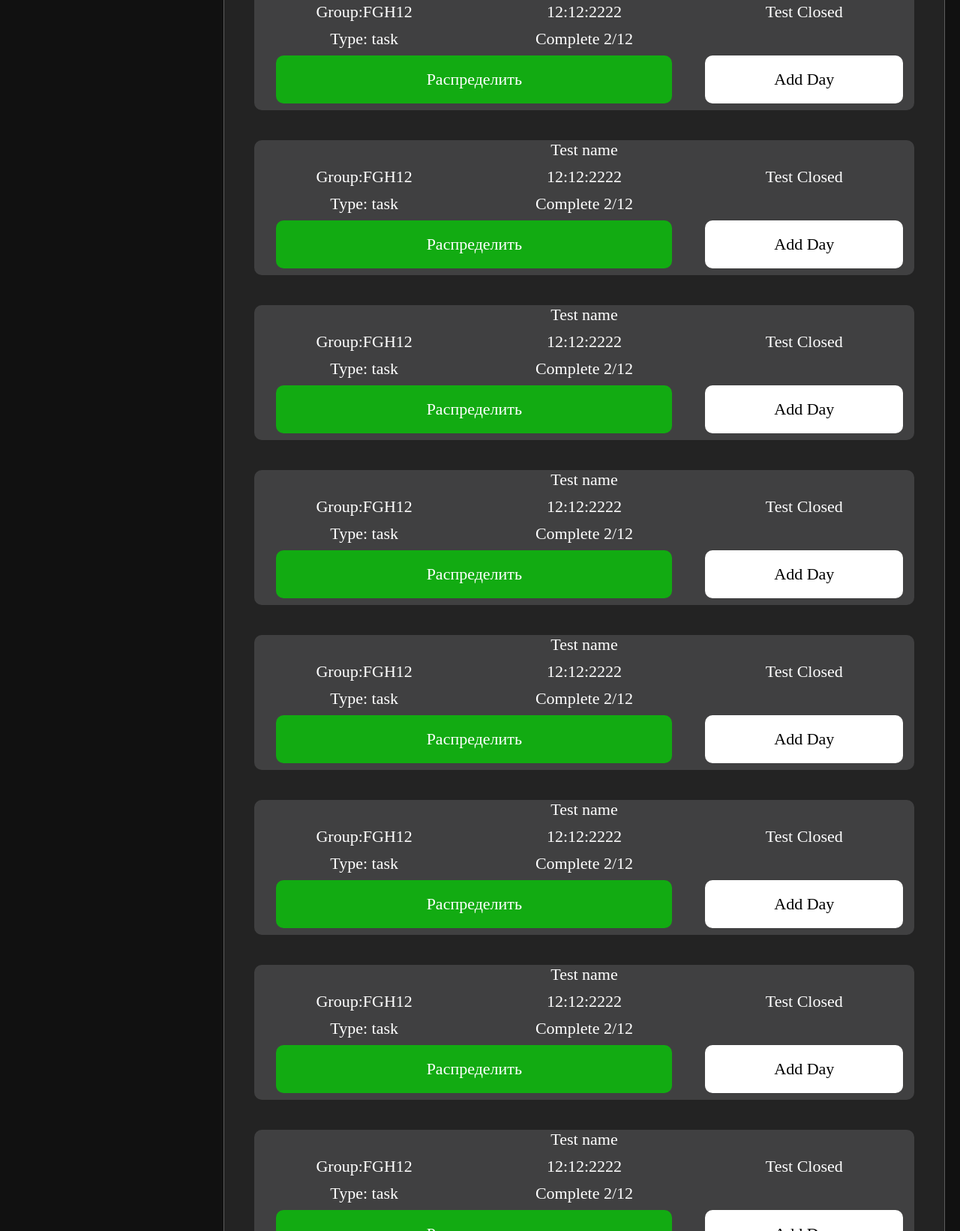
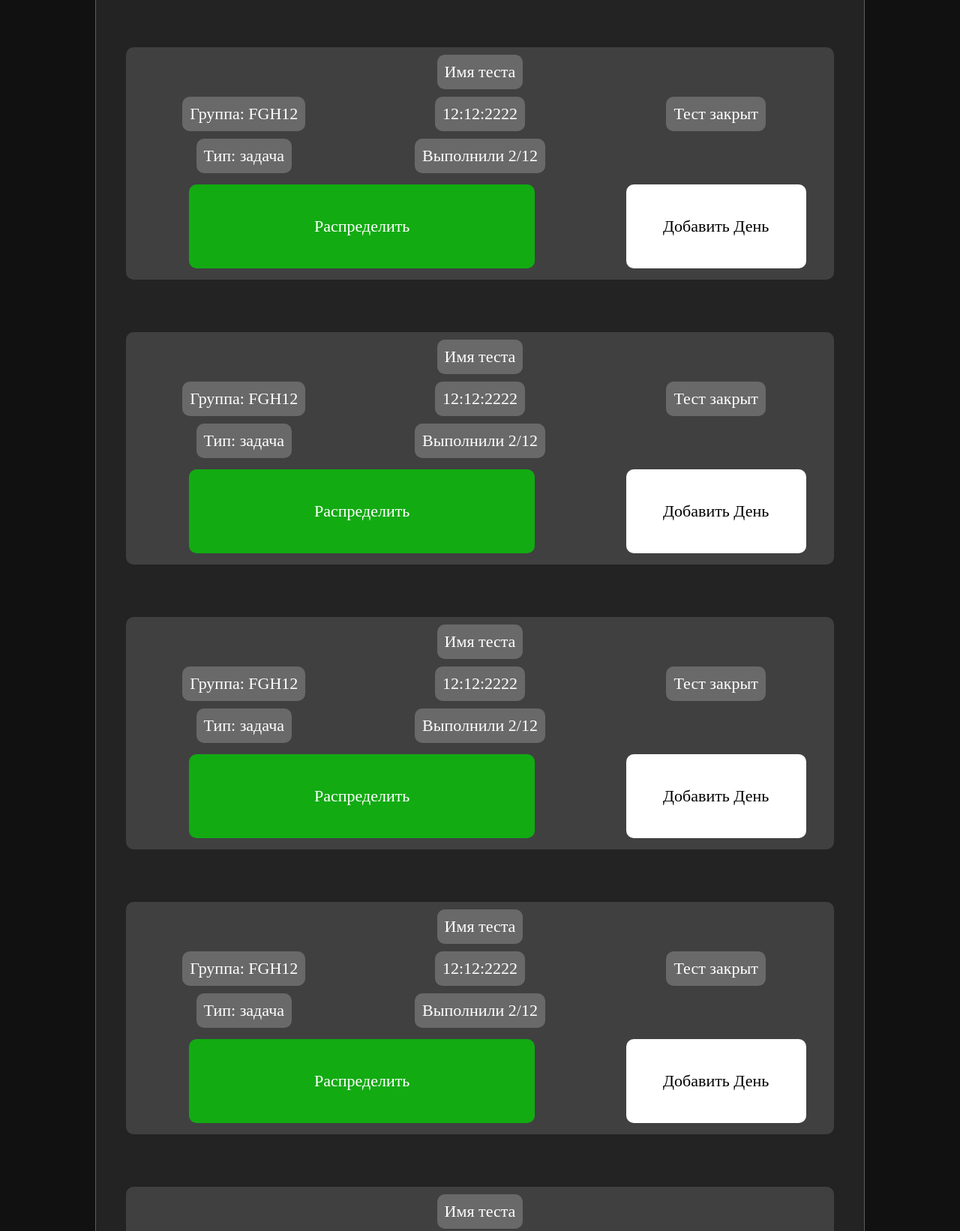
Before and after one commit to I-Bio/STest, a plain HTML site: page index.html in a window 1280 px wide. Shown: the part 834-2476 px from the top of the page at 75% size. Drawn offline with Linux system fonts and the light colour scheme.

Commit message:
Add files via upload

```diff
--- a/index.html
+++ b/index.html
@@ -1,5 +1,5 @@
 <!DOCTYPE html>
-<html lang="en">
+<html lang="ru">
 <head>
     <meta charset="UTF-8">
     <title>Test</title>
@@ -20,6 +20,7 @@
                 </label>
 
             <ul class="menu__box">
+                <li class="Zaglyshka"></li>
                 <li><a class="menu__item" href="#">
                     <svg class="bi me-2" width="16" height="16" fill="#ffffff">
                         <use xlink:href="bootstrap-icons.svg#grid"></use>
@@ -36,7 +37,7 @@
                     <svg class="bi me-2" width="16" height="16" fill="#ffffff">
                         <use xlink:href="bootstrap-icons.svg#grid"></use>
                     </svg>Распределить студентов</a></li>
-                <li><a class="menu__item log_out" href="#">LOG_OUT</a></li>
+                <li class="log_out"><a class="menu__item" href="#">LOG_OUT</a></li>
             </ul>
             </div>
         </div>
@@ -44,134 +45,146 @@
     <main>
         <div class="main_container">
             <div class="container_item">
-                <div class="test-name mrgB-10">Test name</div>
-                <div class="group-name mrgB-10">Group:FGH12</div>
-                <div class="date-close mrgB-10">12:12:2222</div>
-                <div class="test-closed mrgB-10">Test Closed</div>
-                <div class="quest-type mrgB-10">Type: task</div>
-                <div class="count-complete mrgB-10">Complete 2/12</div>
-                <div class="btn-distribute mrgB-10">Распределить<a class="distribute-a" href="#"></a> </div>
-                <div class="add-day mrgB-10">Add Day</div>
+                <div class="test-name mrgB-10 mrgT10 pdn-10 bckgrDmGr">Имя теста</div>
+                <div class="group-name mrgB-10 pdn-10 bckgrDmGr">Группа: FGH12</div>
+                <div class="date-close mrgB-10 pdn-10 bckgrDmGr">12:12:2222</div>
+                <div class="test-closed mrgB-10 pdn-10 bckgrDmGr">Тест закрыт</div>
+                <div class="quest-type mrgB-10 pdn-10 bckgrDmGr">Тип: задача</div>
+                <div class="count-complete mrgB-10 pdn-10 bckgrDmGr">Выполнили 2/12</div>
+                <div class="btn-distribute mrgB-10 pdn-10">Распределить<a class="distribute-a" href="#"></a> </div>
+                <div class="add-day mrgB-10 pdn-10">Добавить День</div>
             </div>
         </div>
         <div class="main_container">
             <div class="container_item">
-                <div class="test-name mrgB-10">Test name</div>
-                <div class="group-name mrgB-10">Group:FGH12</div>
-                <div class="date-close mrgB-10">12:12:2222</div>
-                <div class="test-closed mrgB-10">Test Closed</div>
-                <div class="quest-type mrgB-10">Type: task</div>
-                <div class="count-complete mrgB-10">Complete 2/12</div>
-                <div class="btn-distribute mrgB-10">Распределить<a class="distribute-a" href="#"></a> </div>
-                <div class="add-day mrgB-10">Add Day</div>
+                <div class="test-name mrgB-10 mrgT10 pdn-10 bckgrDmGr">Имя теста</div>
+                <div class="group-name mrgB-10 pdn-10 bckgrDmGr">Группа: FGH12</div>
+                <div class="date-close mrgB-10 pdn-10 bckgrDmGr">12:12:2222</div>
+                <div class="test-closed mrgB-10 pdn-10 bckgrDmGr">Тест закрыт</div>
+                <div class="quest-type mrgB-10 pdn-10 bckgrDmGr">Тип: задача</div>
+                <div class="count-complete mrgB-10 pdn-10 bckgrDmGr">Выполнили 2/12</div>
+                <div class="btn-distribute mrgB-10 pdn-10">Распределить<a class="distribute-a" href="#"></a> </div>
+                <div class="add-day mrgB-10 pdn-10">Добавить День</div>
             </div>
         </div>
         <div class="main_container">
             <div class="container_item">
-                <div class="test-name mrgB-10">Test name</div>
-                <div class="group-name mrgB-10">Group:FGH12</div>
-                <div class="date-close mrgB-10">12:12:2222</div>
-                <div class="test-closed mrgB-10">Test Closed</div>
-                <div class="quest-type mrgB-10">Type: task</div>
-                <div class="count-complete mrgB-10">Complete 2/12</div>
-                <div class="btn-distribute mrgB-10">Распределить<a class="distribute-a" href="#"></a> </div>
-                <div class="add-day mrgB-10">Add Day</div>
+                <div class="test-name mrgB-10 mrgT10 pdn-10 bckgrDmGr">Имя теста</div>
+                <div class="group-name mrgB-10 pdn-10 bckgrDmGr">Группа: FGH12</div>
+                <div class="date-close mrgB-10 pdn-10 bckgrDmGr">12:12:2222</div>
+                <div class="test-closed mrgB-10 pdn-10 bckgrDmGr">Тест закрыт</div>
+                <div class="quest-type mrgB-10 pdn-10 bckgrDmGr">Тип: задача</div>
+                <div class="count-complete mrgB-10 pdn-10 bckgrDmGr">Выполнили 2/12</div>
+                <div class="btn-distribute mrgB-10 pdn-10">Распределить<a class="distribute-a" href="#"></a> </div>
+                <div class="add-day mrgB-10 pdn-10">Добавить День</div>
             </div>
         </div>
         <div class="main_container">
             <div class="container_item">
-                <div class="test-name mrgB-10">Test name</div>
-                <div class="group-name mrgB-10">Group:FGH12</div>
-                <div class="date-close mrgB-10">12:12:2222</div>
-                <div class="test-closed mrgB-10">Test Closed</div>
-                <div class="quest-type mrgB-10">Type: task</div>
-                <div class="count-complete mrgB-10">Complete 2/12</div>
-                <div class="btn-distribute mrgB-10">Распределить<a class="distribute-a" href="#"></a> </div>
-                <div class="add-day mrgB-10">Add Day</div>
+                <div class="test-name mrgB-10 mrgT10 pdn-10 bckgrDmGr">Имя теста</div>
+                <div class="group-name mrgB-10 pdn-10 bckgrDmGr">Группа: FGH12</div>
+                <div class="date-close mrgB-10 pdn-10 bckgrDmGr">12:12:2222</div>
+                <div class="test-closed mrgB-10 pdn-10 bckgrDmGr">Тест закрыт</div>
+                <div class="quest-type mrgB-10 pdn-10 bckgrDmGr">Тип: задача</div>
+                <div class="count-complete mrgB-10 pdn-10 bckgrDmGr">Выполнили 2/12</div>
+                <div class="btn-distribute mrgB-10 pdn-10">Распределить<a class="distribute-a" href="#"></a> </div>
+                <div class="add-day mrgB-10 pdn-10">Добавить День</div>
             </div>
         </div>
         <div class="main_container">
             <div class="container_item">
-                <div class="test-name mrgB-10">Test name</div>
-                <div class="group-name mrgB-10">Group:FGH12</div>
-                <div class="date-close mrgB-10">12:12:2222</div>
-                <div class="test-closed mrgB-10">Test Closed</div>
-                <div class="quest-type mrgB-10">Type: task</div>
-                <div class="count-complete mrgB-10">Complete 2/12</div>
-                <div class="btn-distribute mrgB-10">Распределить<a class="distribute-a" href="#"></a> </div>
-                <div class="add-day mrgB-10">Add Day</div>
+                <div class="test-name mrgB-10 mrgT10 pdn-10 bckgrDmGr">Имя теста</div>
+                <div class="group-name mrgB-10 pdn-10 bckgrDmGr">Группа: FGH12</div>
+                <div class="date-close mrgB-10 pdn-10 bckgrDmGr">12:12:2222</div>
+                <div class="test-closed mrgB-10 pdn-10 bckgrDmGr">Тест закрыт</div>
+                <div class="quest-type mrgB-10 pdn-10 bckgrDmGr">Тип: задача</div>
+                <div class="count-complete mrgB-10 pdn-10 bckgrDmGr">Выполнили 2/12</div>
+                <div class="btn-distribute mrgB-10 pdn-10">Распределить<a class="distribute-a" href="#"></a> </div>
+                <div class="add-day mrgB-10 pdn-10">Добавить День</div>
             </div>
         </div>
         <div class="main_container">
             <div class="container_item">
-                <div class="test-name mrgB-10">Test name</div>
-                <div class="group-name mrgB-10">Group:FGH12</div>
-                <div class="date-close mrgB-10">12:12:2222</div>
-                <div class="test-closed mrgB-10">Test Closed</div>
-                <div class="quest-type mrgB-10">Type: task</div>
-                <div class="count-complete mrgB-10">Complete 2/12</div>
-                <div class="btn-distribute mrgB-10">Распределить<a class="distribute-a" href="#"></a> </div>
-                <div class="add-day mrgB-10">Add Day</div>
+                <div class="test-name mrgB-10 mrgT10 pdn-10 bckgrDmGr">Имя теста</div>
+                <div class="group-name mrgB-10 pdn-10 bckgrDmGr">Группа: FGH12</div>
+                <div class="date-close mrgB-10 pdn-10 bckgrDmGr">12:12:2222</div>
+                <div class="test-closed mrgB-10 pdn-10 bckgrDmGr">Тест закрыт</div>
+                <div class="quest-type mrgB-10 pdn-10 bckgrDmGr">Тип: задача</div>
+                <div class="count-complete mrgB-10 pdn-10 bckgrDmGr">Выполнили 2/12</div>
+                <div class="btn-distribute mrgB-10 pdn-10">Распределить<a class="distribute-a" href="#"></a> </div>
+                <div class="add-day mrgB-10 pdn-10">Добавить День</div>
             </div>
         </div>
         <div class="main_container">
             <div class="container_item">
-                <div class="test-name mrgB-10">Test name</div>
-                <div class="group-name mrgB-10">Group:FGH12</div>
-                <div class="date-close mrgB-10">12:12:2222</div>
-                <div class="test-closed mrgB-10">Test Closed</div>
-                <div class="quest-type mrgB-10">Type: task</div>
-                <div class="count-complete mrgB-10">Complete 2/12</div>
-                <div class="btn-distribute mrgB-10">Распределить<a class="distribute-a" href="#"></a> </div>
-                <div class="add-day mrgB-10">Add Day</div>
+                <div class="test-name mrgB-10 mrgT10 pdn-10 bckgrDmGr">Имя теста</div>
+                <div class="group-name mrgB-10 pdn-10 bckgrDmGr">Группа: FGH12</div>
+                <div class="date-close mrgB-10 pdn-10 bckgrDmGr">12:12:2222</div>
+                <div class="test-closed mrgB-10 pdn-10 bckgrDmGr">Тест закрыт</div>
+                <div class="quest-type mrgB-10 pdn-10 bckgrDmGr">Тип: задача</div>
+                <div class="count-complete mrgB-10 pdn-10 bckgrDmGr">Выполнили 2/12</div>
+                <div class="btn-distribute mrgB-10 pdn-10">Распределить<a class="distribute-a" href="#"></a> </div>
+                <div class="add-day mrgB-10 pdn-10">Добавить День</div>
             </div>
         </div>
         <div class="main_container">
             <div class="container_item">
-                <div class="test-name mrgB-10">Test name</div>
-                <div class="group-name mrgB-10">Group:FGH12</div>
-                <div class="date-close mrgB-10">12:12:2222</div>
-                <div class="test-closed mrgB-10">Test Closed</div>
-                <div class="quest-type mrgB-10">Type: task</div>
-                <div class="count-complete mrgB-10">Complete 2/12</div>
-                <div class="btn-distribute mrgB-10">Распределить<a class="distribute-a" href="#"></a> </div>
-                <div class="add-day mrgB-10">Add Day</div>
+                <div class="test-name mrgB-10 mrgT10 pdn-10 bckgrDmGr">Имя теста</div>
+                <div class="group-name mrgB-10 pdn-10 bckgrDmGr">Группа: FGH12</div>
+                <div class="date-close mrgB-10 pdn-10 bckgrDmGr">12:12:2222</div>
+                <div class="test-closed mrgB-10 pdn-10 bckgrDmGr">Тест закрыт</div>
+                <div class="quest-type mrgB-10 pdn-10 bckgrDmGr">Тип: задача</div>
+                <div class="count-complete mrgB-10 pdn-10 bckgrDmGr">Выполнили 2/12</div>
+                <div class="btn-distribute mrgB-10 pdn-10">Распределить<a class="distribute-a" href="#"></a> </div>
+                <div class="add-day mrgB-10 pdn-10">Добавить День</div>
             </div>
         </div>
         <div class="main_container">
             <div class="container_item">
-                <div class="test-name mrgB-10">Test name</div>
-                <div class="group-name mrgB-10">Group:FGH12</div>
-                <div class="date-close mrgB-10">12:12:2222</div>
-                <div class="test-closed mrgB-10">Test Closed</div>
-                <div class="quest-type mrgB-10">Type: task</div>
-                <div class="count-complete mrgB-10">Complete 2/12</div>
-                <div class="btn-distribute mrgB-10">Распределить<a class="distribute-a" href="#"></a> </div>
-                <div class="add-day mrgB-10">Add Day</div>
+                <div class="test-name mrgB-10 mrgT10 pdn-10 bckgrDmGr">Имя теста</div>
+                <div class="group-name mrgB-10 pdn-10 bckgrDmGr">Группа: FGH12</div>
+                <div class="date-close mrgB-10 pdn-10 bckgrDmGr">12:12:2222</div>
+                <div class="test-closed mrgB-10 pdn-10 bckgrDmGr">Тест закрыт</div>
+                <div class="quest-type mrgB-10 pdn-10 bckgrDmGr">Тип: задача</div>
+                <div class="count-complete mrgB-10 pdn-10 bckgrDmGr">Выполнили 2/12</div>
+                <div class="btn-distribute mrgB-10 pdn-10">Распределить<a class="distribute-a" href="#"></a> </div>
+                <div class="add-day mrgB-10 pdn-10">Добавить День</div>
             </div>
         </div>
         <div class="main_container">
             <div class="container_item">
-                <div class="test-name mrgB-10">Test name</div>
-                <div class="group-name mrgB-10">Group:FGH12</div>
-                <div class="date-close mrgB-10">12:12:2222</div>
-                <div class="test-closed mrgB-10">Test Closed</div>
-                <div class="quest-type mrgB-10">Type: task</div>
-                <div class="count-complete mrgB-10">Complete 2/12</div>
-                <div class="btn-distribute mrgB-10">Распределить<a class="distribute-a" href="#"></a> </div>
-                <div class="add-day mrgB-10">Add Day</div>
+                <div class="test-name mrgB-10 mrgT10 pdn-10 bckgrDmGr">Имя теста</div>
+                <div class="group-name mrgB-10 pdn-10 bckgrDmGr">Группа: FGH12</div>
+                <div class="date-close mrgB-10 pdn-10 bckgrDmGr">12:12:2222</div>
+                <div class="test-closed mrgB-10 pdn-10 bckgrDmGr">Тест закрыт</div>
+                <div class="quest-type mrgB-10 pdn-10 bckgrDmGr">Тип: задача</div>
+                <div class="count-complete mrgB-10 pdn-10 bckgrDmGr">Выполнили 2/12</div>
+                <div class="btn-distribute mrgB-10 pdn-10">Распределить<a class="distribute-a" href="#"></a> </div>
+                <div class="add-day mrgB-10 pdn-10">Добавить День</div>
             </div>
         </div>
         <div class="main_container">
             <div class="container_item">
-                <div class="test-name mrgB-10">Test name</div>
-                <div class="group-name mrgB-10">Group:FGH12</div>
-                <div class="date-close mrgB-10">12:12:2222</div>
-                <div class="test-closed mrgB-10">Test Closed</div>
-                <div class="quest-type mrgB-10">Type: task</div>
-                <div class="count-complete mrgB-10">Complete 2/12</div>
-                <div class="btn-distribute mrgB-10">Распределить<a class="distribute-a" href="#"></a> </div>
-                <div class="add-day mrgB-10">Add Day</div>
+                <div class="test-name mrgB-10 mrgT10 pdn-10 bckgrDmGr">Имя теста</div>
+                <div class="group-name mrgB-10 pdn-10 bckgrDmGr">Группа: FGH12</div>
+                <div class="date-close mrgB-10 pdn-10 bckgrDmGr">12:12:2222</div>
+                <div class="test-closed mrgB-10 pdn-10 bckgrDmGr">Тест закрыт</div>
+                <div class="quest-type mrgB-10 pdn-10 bckgrDmGr">Тип: задача</div>
+                <div class="count-complete mrgB-10 pdn-10 bckgrDmGr">Выполнили 2/12</div>
+                <div class="btn-distribute mrgB-10 pdn-10">Распределить<a class="distribute-a" href="#"></a> </div>
+                <div class="add-day mrgB-10 pdn-10">Добавить День</div>
+            </div>
+        </div>
+        <div class="main_container">
+            <div class="container_item">
+                <div class="test-name mrgB-10 mrgT10 pdn-10 bckgrDmGr">Имя теста</div>
+                <div class="group-name mrgB-10 pdn-10 bckgrDmGr">Группа: FGH12</div>
+                <div class="date-close mrgB-10 pdn-10 bckgrDmGr">12:12:2222</div>
+                <div class="test-closed mrgB-10 pdn-10 bckgrDmGr">Тест закрыт</div>
+                <div class="quest-type mrgB-10 pdn-10 bckgrDmGr">Тип: задача</div>
+                <div class="count-complete mrgB-10 pdn-10 bckgrDmGr">Выполнили 2/12</div>
+                <div class="btn-distribute mrgB-10 pdn-10">Распределить<a class="distribute-a" href="#"></a> </div>
+                <div class="add-day mrgB-10 pdn-10">Добавить День</div>
             </div>
         </div>
     </main>
--- a/main.css
+++ b/main.css
@@ -1,27 +1,24 @@
 body{
-    display: grid;
-    height: 100vh;
-    grid-template-rows: 1fr 7fr;
-    grid-template-columns: 1fr 3fr;
+    display: flex;
+    justify-content: center;
     background-color: #111111;
     margin: 0;
 }
 
 main{
-    grid-row: 2;
-    grid-column: 2;
-    width: 75vw;
+    margin-top: 12vh;
+    width: 80vw;
     height: auto;
     background-color: #232323;
     border: 1.5px solid #5d5d5d;
     color: white;
-    margin: 20px;
+    margin-left: 20px;
+    margin-right: 20px;
+    margin-bottom: 40px;
 }
 
 header{
-    grid-row: 1;
-    grid-column-start: 1;
-    grid-column-end: 3;
+    position: fixed;
     width: 100%;
     height: 10vh;
     background-color: #1f1f1f;
@@ -51,6 +48,7 @@ header{
 }
 
 .container_item{
+    margin-bottom: 30px;
     display: grid;
     grid-template-columns: 1fr 1fr 1fr;
     grid-template-rows: 1fr 0.5fr 0.5fr 2fr;
@@ -61,8 +59,19 @@ header{
     font-size: 22px;
     border-radius: 10px;
 }
+.mrgT10{
+    margin-top: 10px;
+}
 .mrgB-10{
     margin-bottom: 10px;
+}
+.pdn-10{
+    padding: 10px;
+}
+.bckgrDmGr{
+    background-color: dimgray;
+    border-radius: 10px;
+    width: auto;
 }
 .test-name{
     grid-row: 1;
@@ -100,8 +109,8 @@ header{
     grid-row: 4;
     grid-column-start: 1;
     grid-column-end: 3;
-    width: 90%;
-    height: 90%;
+    width: 70%;
+    height: 70%;
     background-color: #12ab12;
     border-radius: 10px;
     color: white;
@@ -115,8 +124,8 @@ header{
     align-items: center;
     grid-row: 4;
     grid-column: 3;
-    height: 90%;
-    width: 90%;
+    height: 70%;
+    width: 70%;
     background-color: white;
     border-radius: 10px;
     color: black;
@@ -140,9 +149,9 @@ header{
     left: 0 !important;
 }
 .menu__btn {
-    position: relative;
-    top: 20%;
-    left: -13px;
+    position: fixed;
+    top: 5%;
+    left: 5%;
     width: 40px;
     height: 40px;
     cursor: pointer;
@@ -170,44 +179,45 @@ header{
     margin: 0;
 }
 .menu__box {
-    grid-column: 1;
-    grid-row: 1;
-    display: flex;
-    justify-content: space-evenly;
-    flex-direction: column;
+    display: grid;
+    grid-template-columns: 1fr;
+    grid-template-rows: repeat(8, 10vh);
+    align-items: center;
     position: fixed;
     top: 0;
     left: -100%;
-    width: 25vw;
-    height: 100%;
+    width: 35vw;
+    height: auto;
     margin: 0;
-    padding: 80px 0;
+    padding-top: 80px;
+    padding-left: 0;
     list-style: none;
     background-color: #404041;
     transition-duration: .25s;
     color: #ffffff;
+    border-radius: 30px;
     border-right: 2px solid #676565;
 }
 .menu__item {
     display: block;
-    padding: 12px 24px;
     color: #e0e0e0;
     font-family: 'Roboto', sans-serif;
-    font-size: 20px;
+    font-size: 34px;
     font-weight: 600;
     text-decoration: none;
     transition-duration: .25s;
 }
+
 .menu__item:hover {
     background-color: #5d5d5d;
     color: #ffffff;
 }
 
 .log_out{
-    position: absolute;
-    width: 100%;
-    bottom: 0;
+    grid-row: 8;
+    height: 100%;
     text-align: center;
+    border-radius: 30px;
     background-color: #1f1f1f;
 }
 .hamburger-menu{
```
